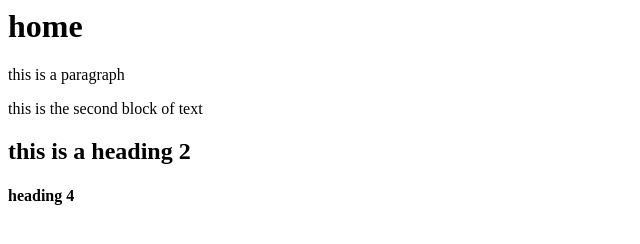
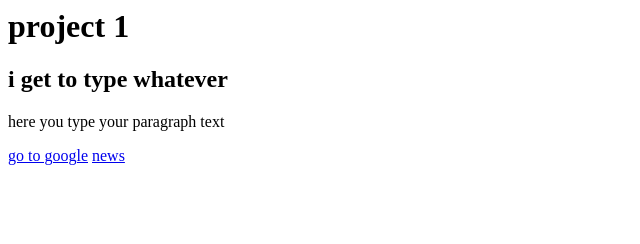
Before and after one commit to biigii/august2024project1, a plain HTML site: page index.html in a window 1280 px wide. Shown: the whole page, without its empty margins (0-640 px from the left). Drawn offline with Linux system fonts and the light colour scheme.

Commit message:
html attributes

```diff
--- a/index.html
+++ b/index.html
@@ -1,8 +1,7 @@
-<h1>home</h1>
+<h1>project 1</h1>
 
-<p>this is a paragraph</p>
-<p>this is the second block of text</p>
+<h2>i get to type whatever</h2>
+<p>here you type your paragraph text</p>
 
-<h2>this is a heading 2</h2>
-
-<h4>heading 4</h4>
+<a href="https://www.google.com">go to google</a>
+<a href="https://www.cnn.com">news</a>
```
Also changed, not shown: 1 other file.
